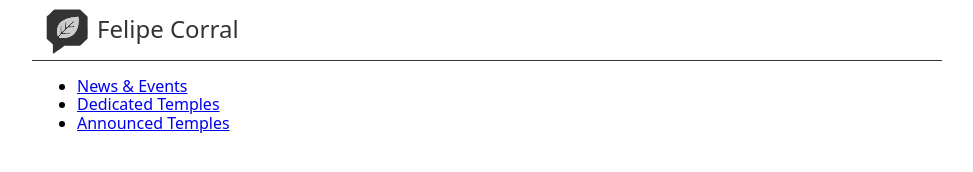
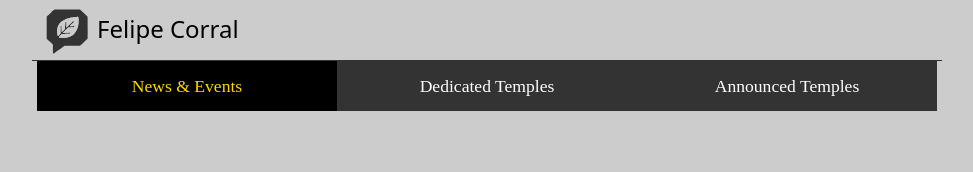
Before and after one commit to FPC25/wdd231, a plain HTML site: page W01/LerningActivity/index.html in a window 1280 px wide. Shown: the whole page, without its empty margins (153-1126 px from the left). Drawn offline with Linux system fonts and the light colour scheme; a web font is replaced by a local one.

Commit message:
Refactor CSS for navigation menu and update styles for improved layout and responsiveness

```diff
--- a/W01/LerningActivity/styles/base.css
+++ b/W01/LerningActivity/styles/base.css
@@ -1,12 +1,17 @@
 * {
-    font-family: "Baumans", system-ui;;
     --primary-color: #333;
     --secondary-color: #fff;
     --accent-color-1: #cccccc;
     --accent-color-2: #000;
 }
 
+body {
+  background-color: var(--accent-color-1);
+  font-family: 'Lora', serif;
+}
+
 header {
+    font-family: "Baumans", system-ui;
     display: grid;
     grid-template-columns: 50px auto 44px;
     align-items: center;
@@ -24,7 +29,7 @@ header img {
 
 header span {
   font-size: 1.5rem;
-  color: var(--primary-color);
+  color: var(--accent-color-2);
   padding-bottom: 2px;
 }
 
@@ -45,3 +50,42 @@ header span {
   content: "\00D7";
   font-size: 2rem;
 }
+
+.nav-menu {
+  display: none;
+
+
+  ul {
+    list-style-type: none;
+  }
+
+  li {
+    padding: 15px;
+  }
+
+  li.current {
+    background-color: var(--accent-color-2);
+  }
+
+  li.current a {
+    color: gold;
+  }
+
+  & a:hover {
+    text-decoration: overline;
+  }
+
+  a {
+    text-decoration: none;
+    text-align: center;
+    font-size: 1.1rem;
+    transition: all 0.3s ease;
+    color: var(--secondary-color);
+    border: solid 1px var(--primary-color);
+    padding: 1rem;
+  }
+
+  .show {
+    display: block;
+  }
+}
--- a/W01/LerningActivity/styles/larger.css
+++ b/W01/LerningActivity/styles/larger.css
@@ -12,4 +12,27 @@
     .hamburger {
         display: none;
     }
+
+    .nav-menu {
+        display: block;
+        text-align: center;
+
+        ul {
+            display: flex;
+            padding: 0;
+            margin: 0;
+            align-items: center;
+            justify-content: center;
+        }
+
+        li {
+            background-color: var(--primary-color);
+            flex: 1 1 100%;
+            text-wrap: nowrap;
+        }
+
+        a {
+            border: none;
+        }
+    }
 }
```
